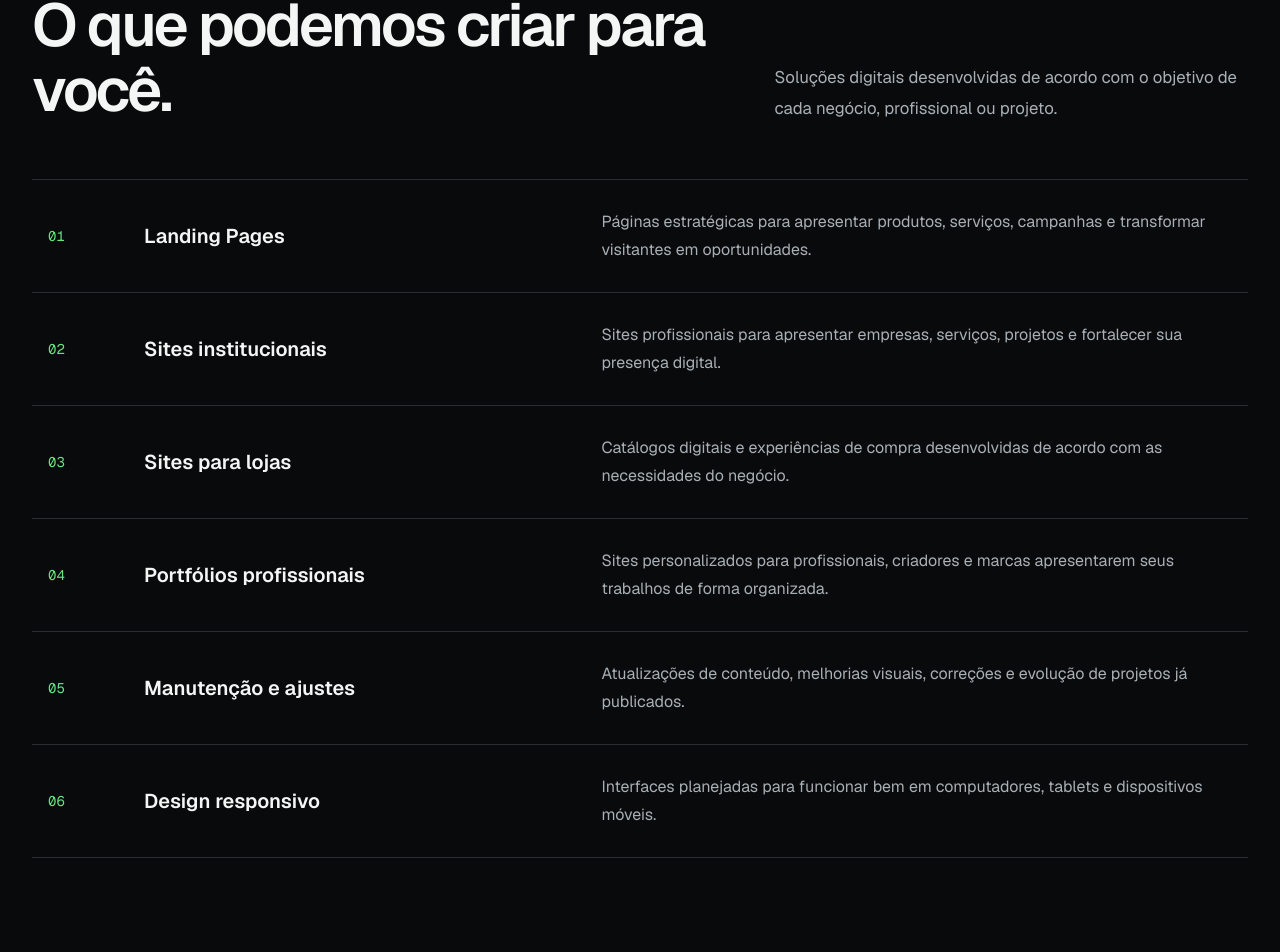
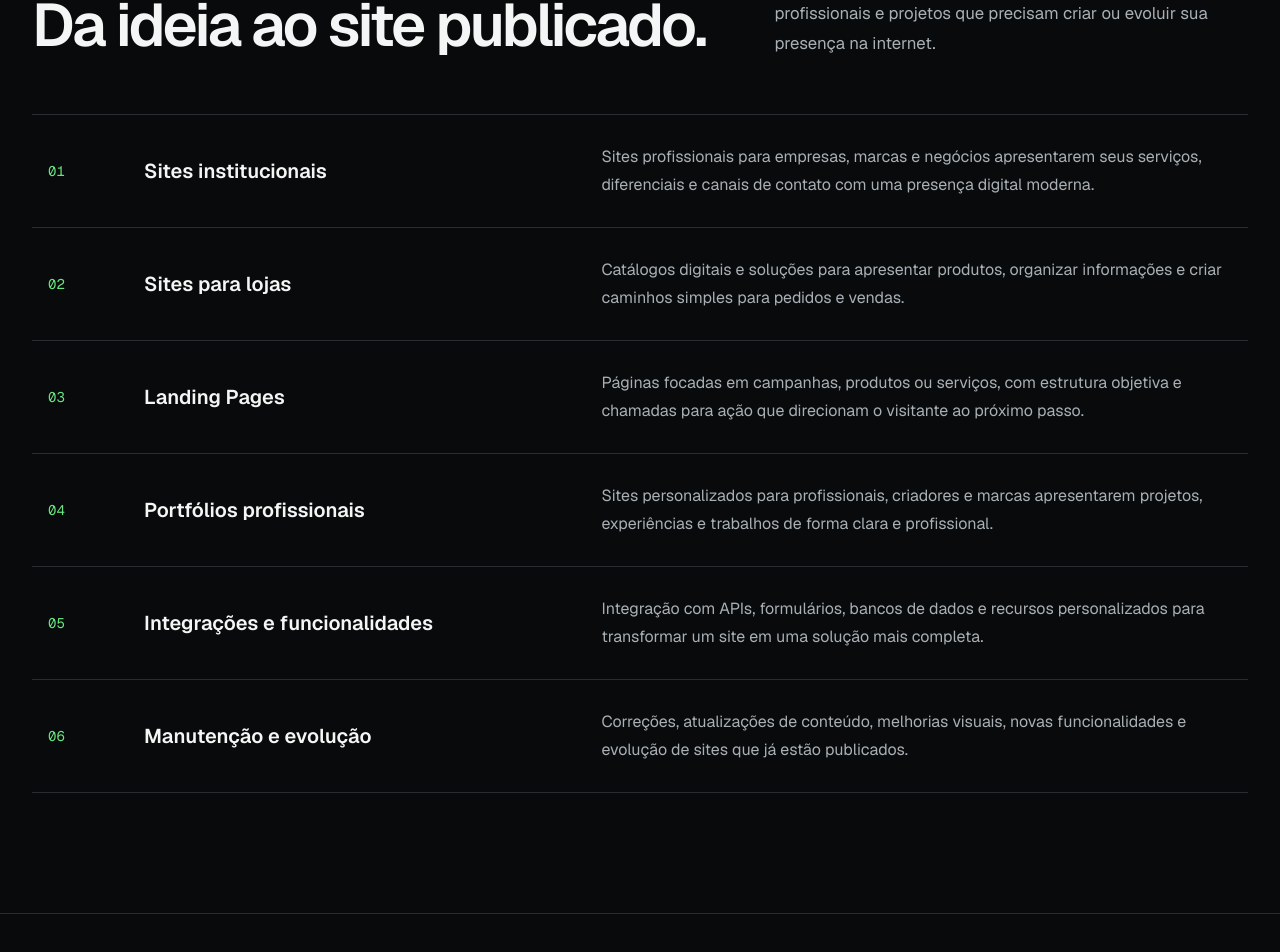
Before and after one commit to killLipe17/portfolio, a Next.js app: page / in a window 1280 px wide. Shown: the part 3870-4822 px from the top of the page. Built offline with nearby package versions, Linux system fonts and the light colour scheme.

Commit message:
feat: melhora secao de servicos

```diff
--- a/components/home/services-section.tsx
+++ b/components/home/services-section.tsx
@@ -1,39 +1,39 @@
 const services = [
   {
     number: "01",
-    title: "Landing Pages",
+    title: "Sites institucionais",
     description:
-      "Páginas estratégicas para apresentar produtos, serviços, campanhas e transformar visitantes em oportunidades.",
+      "Sites profissionais para empresas, marcas e negócios apresentarem seus serviços, diferenciais e canais de contato com uma presença digital moderna.",
   },
   {
     number: "02",
-    title: "Sites institucionais",
+    title: "Sites para lojas",
     description:
-      "Sites profissionais para apresentar empresas, serviços, projetos e fortalecer sua presença digital.",
+      "Catálogos digitais e soluções para apresentar produtos, organizar informações e criar caminhos simples para pedidos e vendas.",
   },
   {
     number: "03",
-    title: "Sites para lojas",
+    title: "Landing Pages",
     description:
-      "Catálogos digitais e experiências de compra desenvolvidas de acordo com as necessidades do negócio.",
+      "Páginas focadas em campanhas, produtos ou serviços, com estrutura objetiva e chamadas para ação que direcionam o visitante ao próximo passo.",
   },
   {
     number: "04",
     title: "Portfólios profissionais",
     description:
-      "Sites personalizados para profissionais, criadores e marcas apresentarem seus trabalhos de forma organizada.",
+      "Sites personalizados para profissionais, criadores e marcas apresentarem projetos, experiências e trabalhos de forma clara e profissional.",
   },
   {
     number: "05",
-    title: "Manutenção e ajustes",
+    title: "Integrações e funcionalidades",
     description:
-      "Atualizações de conteúdo, melhorias visuais, correções e evolução de projetos já publicados.",
+      "Integração com APIs, formulários, bancos de dados e recursos personalizados para transformar um site em uma solução mais completa.",
   },
   {
     number: "06",
-    title: "Design responsivo",
+    title: "Manutenção e evolução",
     description:
-      "Interfaces planejadas para funcionar bem em computadores, tablets e dispositivos móveis.",
+      "Correções, atualizações de conteúdo, melhorias visuais, novas funcionalidades e evolução de sites que já estão publicados.",
   },
 ];
 
@@ -46,13 +46,13 @@ export function ServicesSection() {
             <p className="section-eyebrow">Serviços</p>
 
             <h2 className="section-title">
-              O que podemos criar para você.
+              Da ideia ao site publicado.
             </h2>
           </div>
 
           <p className="section-description">
-            Soluções digitais desenvolvidas de acordo com o objetivo de cada
-            negócio, profissional ou projeto.
+            A LIPEXP desenvolve soluções digitais para negócios, profissionais
+            e projetos que precisam criar ou evoluir sua presença na internet.
           </p>
         </div>
 
```
